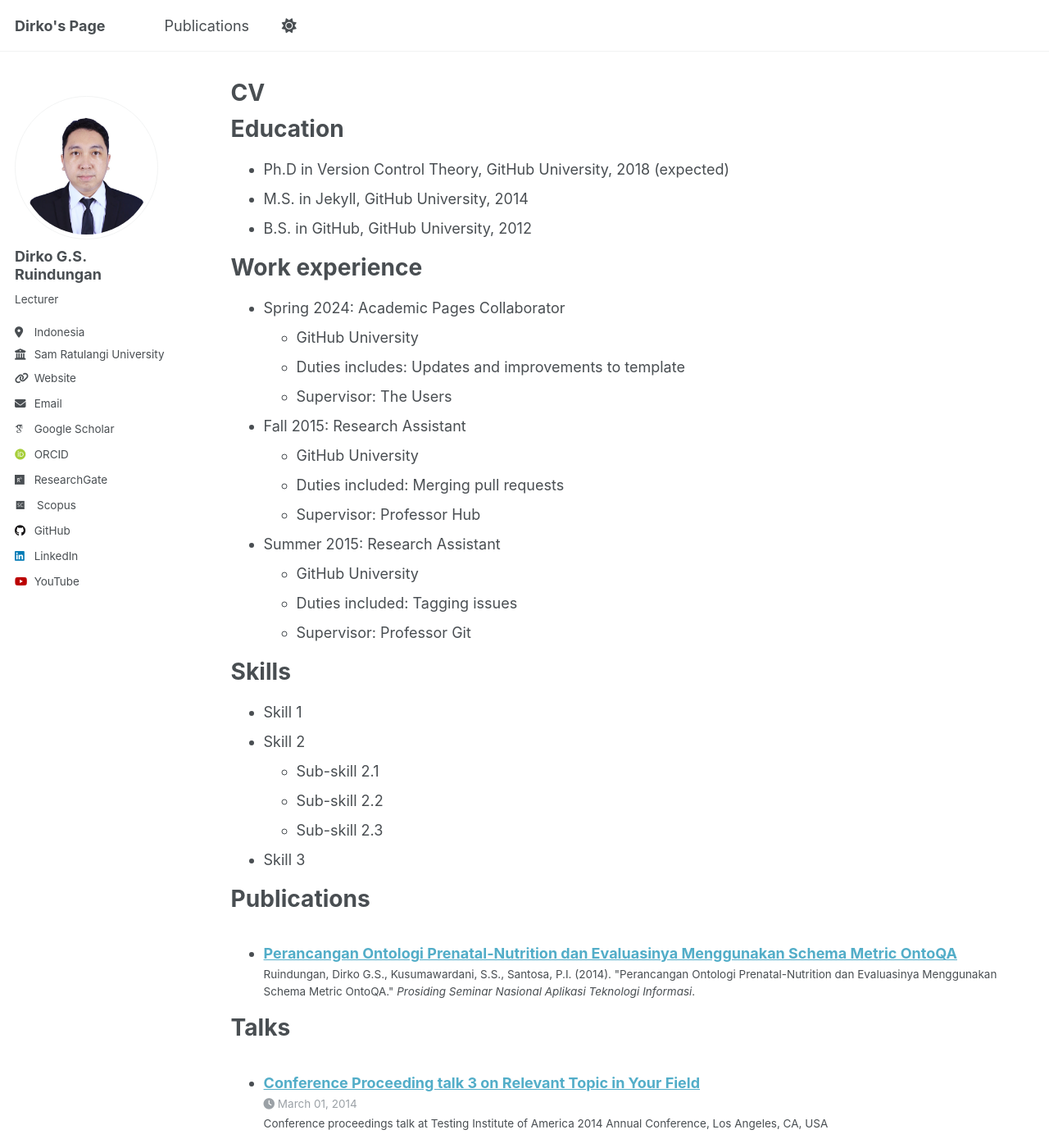
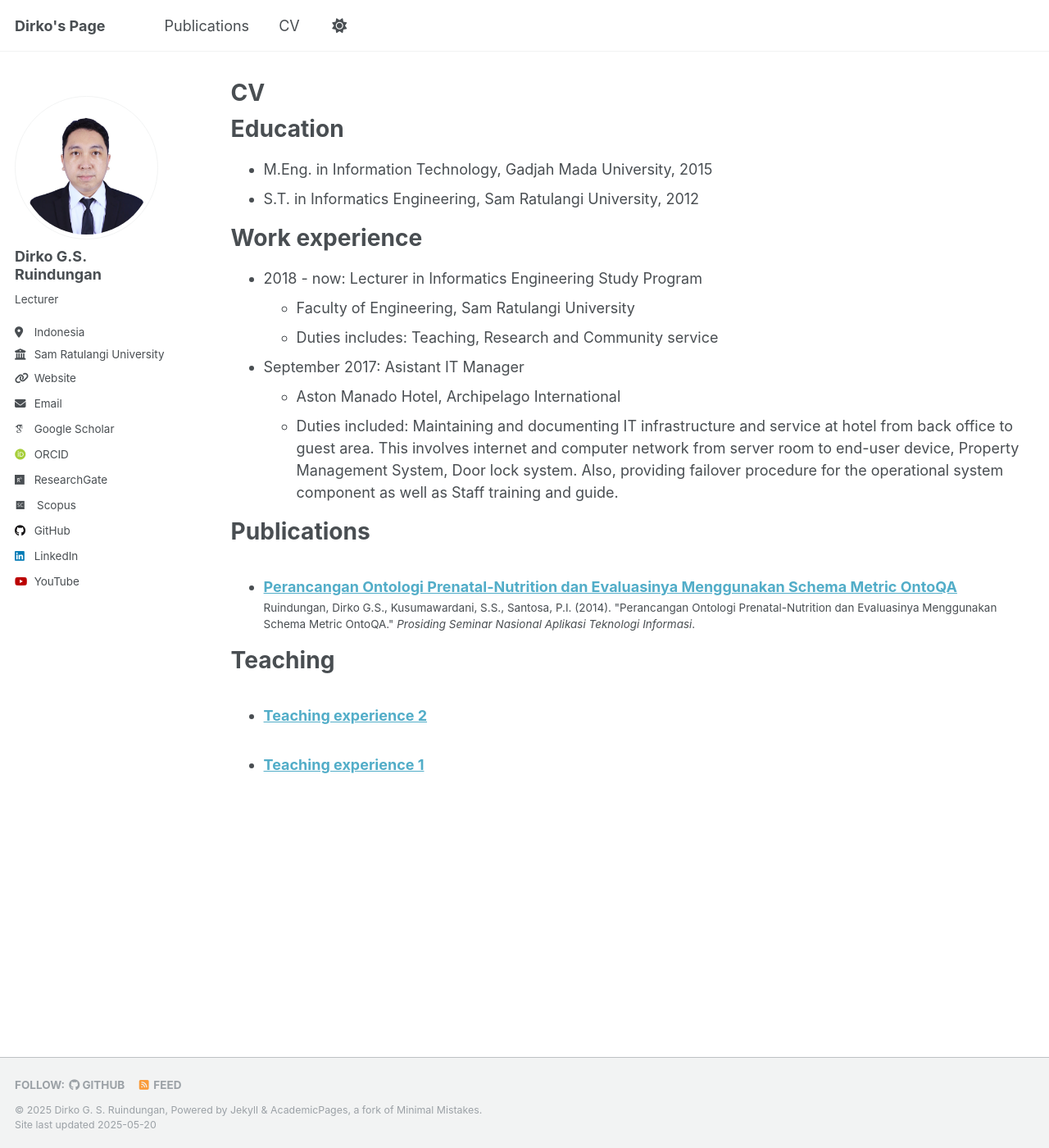
Before and after one commit to dirkor/dirkor.github.io, a Jekyll site: the page built from _pages/cv.md, in a window 1280 px wide and 1400 px high. Shown: the whole window at 82% size. Built offline with Jekyll 4.4.1, drawn with Linux system fonts in a browser that asks for light colours; some web fonts are replaced; some of the changed text lies outside the part shown.

Commit message:
update cv

```diff
--- a/_data/navigation.yml
+++ b/_data/navigation.yml
@@ -29,8 +29,8 @@ main:
   # - title: "Blog Posts"
   #   url: /year-archive/
 
-  # - title: "CV"
-  #   url: /cv/
+  - title: "CV"
+    url: /cv/
 
   # - title: "CV"
   #   url: /cv-json/
--- a/_pages/cv.md
+++ b/_pages/cv.md
@@ -11,35 +11,27 @@ redirect_from:
 
 Education
 ======
-* Ph.D in Version Control Theory, GitHub University, 2018 (expected)
-* M.S. in Jekyll, GitHub University, 2014
-* B.S. in GitHub, GitHub University, 2012
+* M.Eng. in Information Technology, Gadjah Mada University, 2015
+* S.T. in Informatics Engineering, Sam Ratulangi University, 2012
 
 Work experience
 ======
-* Spring 2024: Academic Pages Collaborator
-  * GitHub University
-  * Duties includes: Updates and improvements to template
-  * Supervisor: The Users
+* 2018 - now: Lecturer in Informatics Engineering Study Program
+  * Faculty of Engineering, Sam Ratulangi University
+  * Duties includes: Teaching, Research and Community service
 
-* Fall 2015: Research Assistant
-  * GitHub University
-  * Duties included: Merging pull requests
-  * Supervisor: Professor Hub
+* September 2017: Asistant IT Manager
+  * Aston Manado Hotel, Archipelago International
+  * Duties included: Maintaining and documenting IT infrastructure and service at hotel from back office to guest area. This involves internet and computer network from server room to end-user device, Property Management System, Door lock system. Also, providing failover procedure for the operational system component as well as Staff training and guide.
 
-* Summer 2015: Research Assistant
-  * GitHub University
-  * Duties included: Tagging issues
-  * Supervisor: Professor Git
-
-Skills
+<!-- Skills
 ======
 * Skill 1
 * Skill 2
   * Sub-skill 2.1
   * Sub-skill 2.2
   * Sub-skill 2.3
-* Skill 3
+* Skill 3 -->
 
 Publications
 ======
@@ -47,11 +39,11 @@ Publications
     {% include archive-single-cv.html %}
   {% endfor %}</ul>
 
-Talks
+<!-- Talks
 ======
   <ul>{% for post in site.talks reversed %}
     {% include archive-single-talk-cv.html  %}
-  {% endfor %}</ul>
+  {% endfor %}</ul> -->
 
 Teaching
 ======
@@ -59,6 +51,6 @@ Teaching
     {% include archive-single-cv.html %}
   {% endfor %}</ul>
 
-Service and leadership
+<!-- Service and leadership
 ======
-* Currently signed in to 43 different slack teams
+* Currently signed in to 43 different slack teams -->
```
